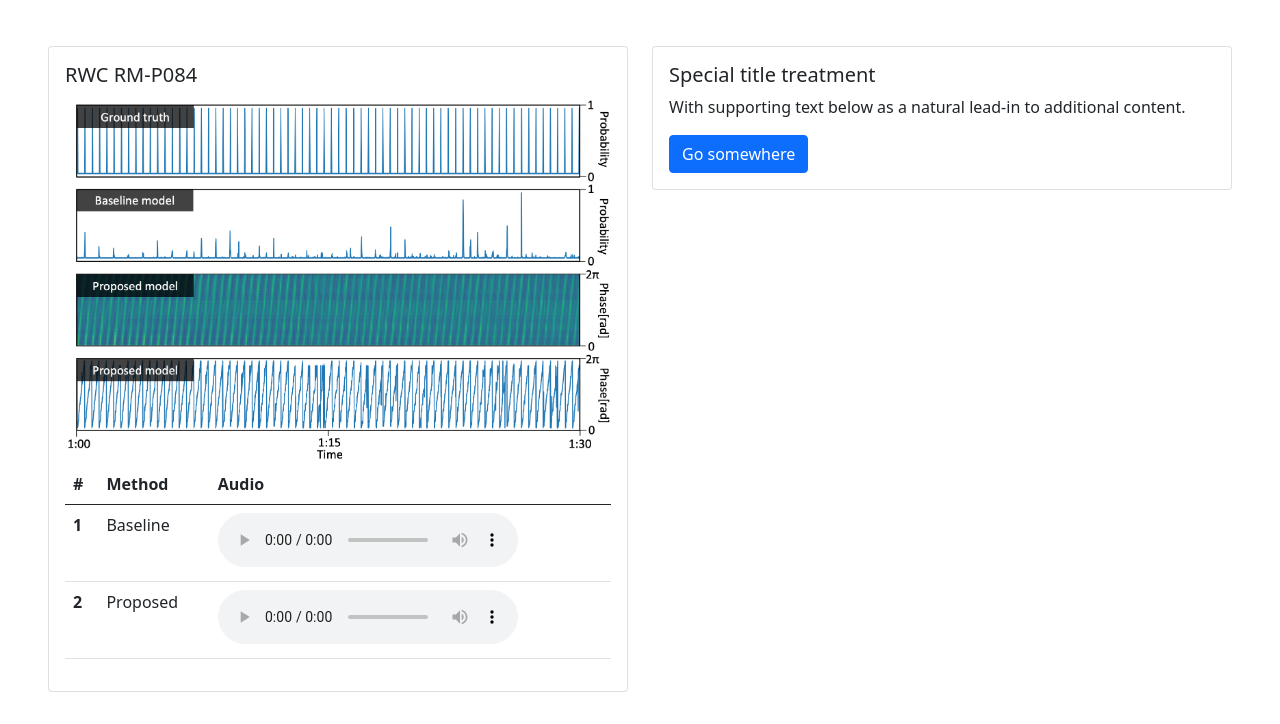
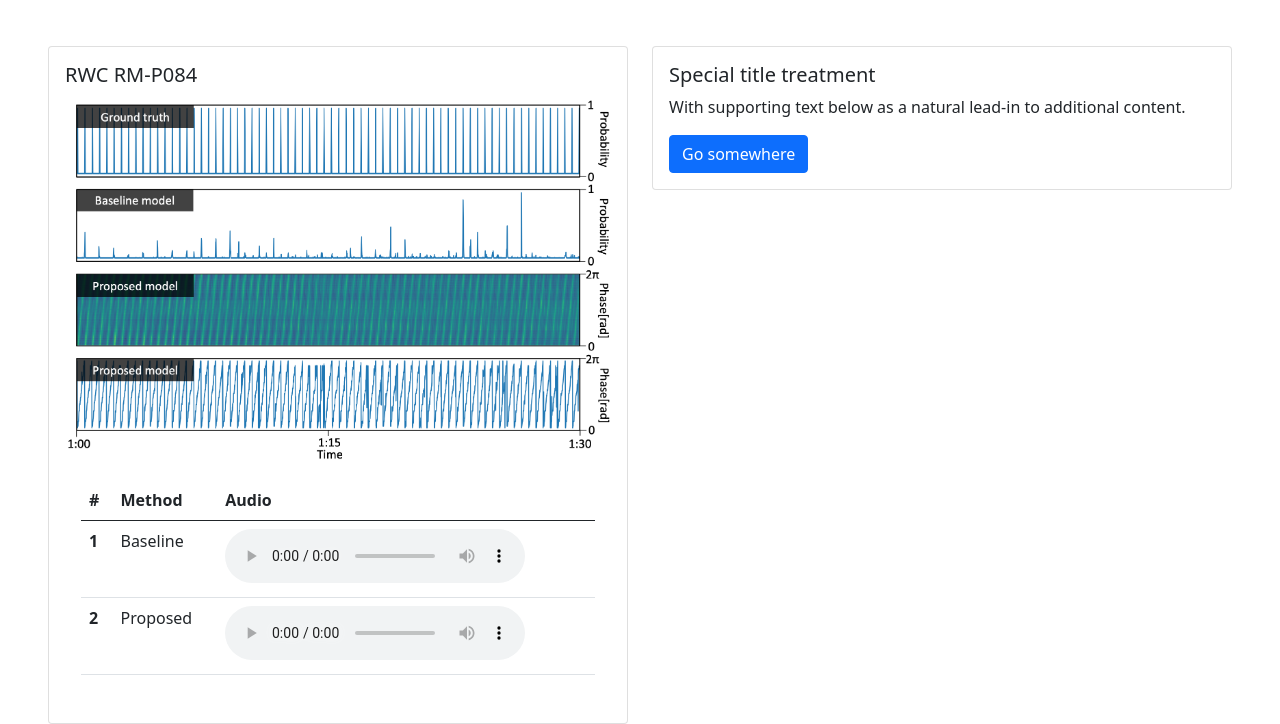
Before and after one commit to phase2bdbt/phase2bdbt.github.io, a plain HTML site: page index.html in a window 1280 px wide. Shown: the part 190-914 px from the top of the page. Before the commit the page ends 882 px from the top, so only its background shows below. Drawn offline with nearby package versions, Linux system fonts and the light colour scheme.

Commit message:
Update index.html

```diff
--- a/index.html
+++ b/index.html
@@ -38,6 +38,7 @@
 				<div class="card-body">
 					<h5 class="card-title">RWC RM-P084</h5>
 					<img src="./images/demo.png" class="img-fluid" alt="du" title="prediction result">
+					<div class="p-3">
 						<table class="table">
 							<thead>
 								<tr>
@@ -68,6 +69,7 @@
 					</div>
 				</div>
 			</div>
+		</div>
 		<div class="col-sm-6">
 			<div class="card">
 				<div class="card-body">
```
Lines whose indentation alone changed are shown as unchanged.
